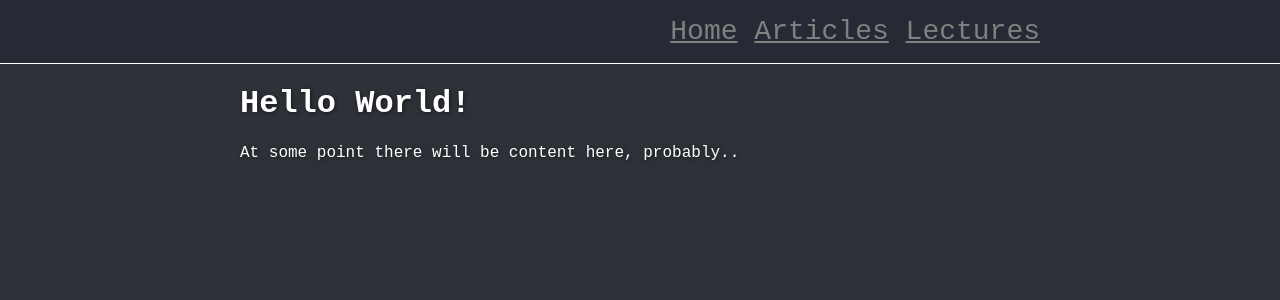
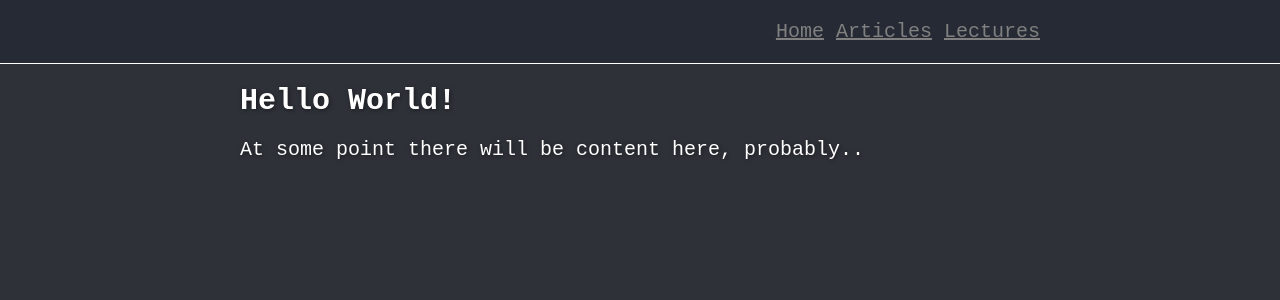
Before and after one commit to JerryMain/jerrymain.github.io, a Jekyll site: the page built from index.md, in a window 1280 px wide. Shown: the top 300 px of the page. Built offline with Jekyll 4.4.1, drawn with Linux system fonts in a browser that asks for light colours.

Commit message:
sass/main: update default font size, including relative headings

```diff
--- a/_sass/main.scss
+++ b/_sass/main.scss
@@ -5,6 +5,7 @@ body {
   padding: 0;
   font-family:'Courier New', Courier, monospace;
   background-color: #2e3138;
+  font-size: 20px;
 }
 
 main {
@@ -13,10 +14,21 @@ main {
   margin-inline: auto;
   color: #ffffff;
   text-shadow: 1px 1px 4px #00000080;
+
+  h1 {
+    font-size: 1.5em;
+  }
+
+  h2 {
+    font-size: 1.3em;
+  }
+
+  h3 {
+    font-size: 1.15em;
+  }
 }
 
 nav {
-  font-size: 28px;
   margin-left: auto;
 
   a {
```
